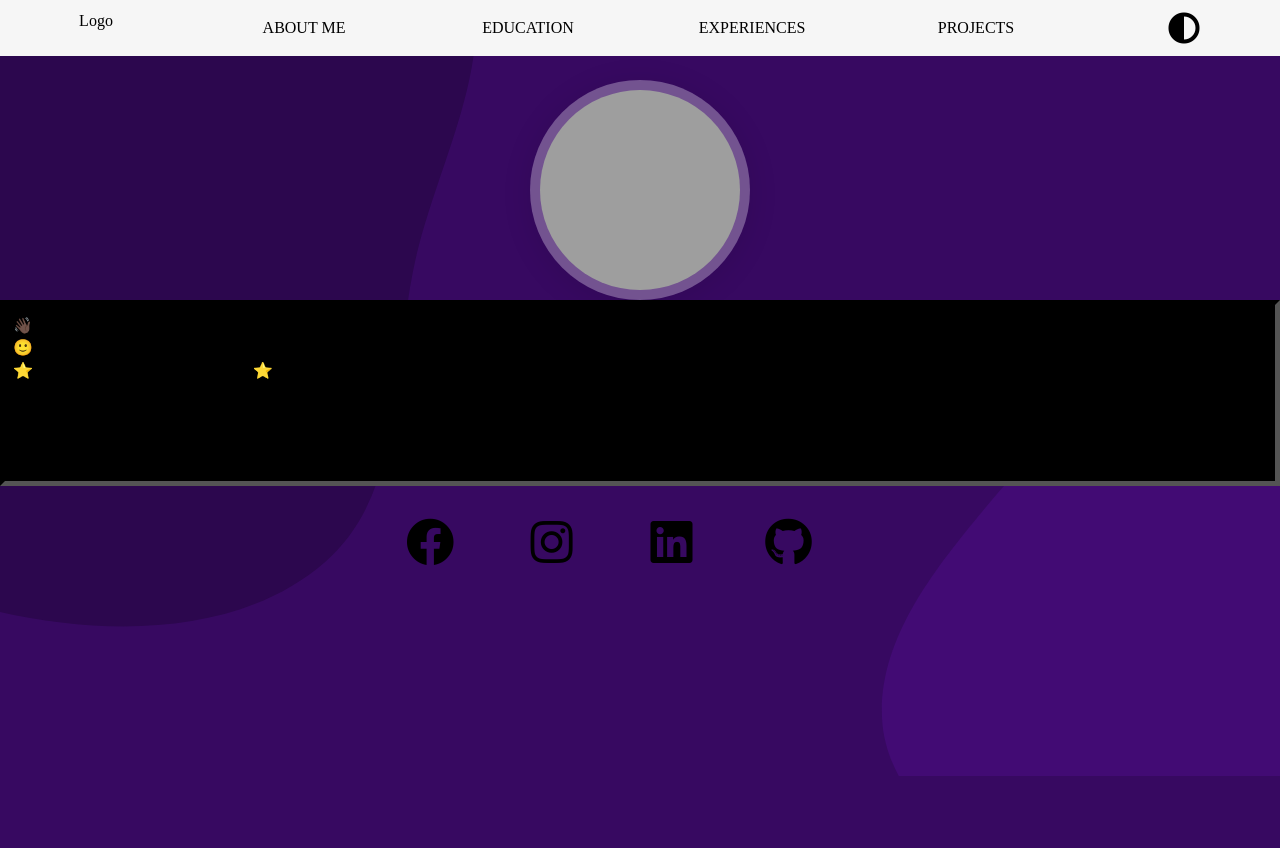
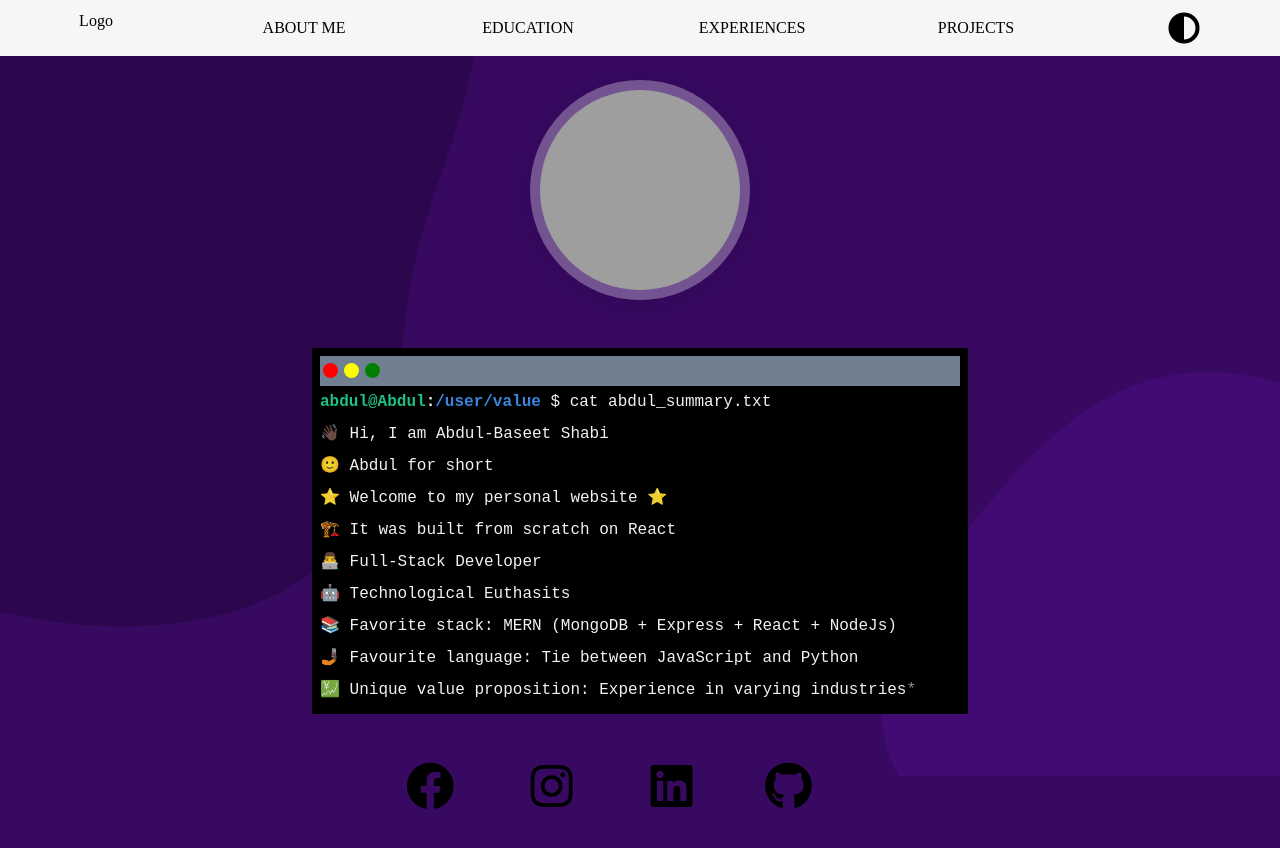
Before and after one commit to AbdulBaseetShabi/AbdulBaseetShabi.github.io, a React (Create React App) app: page / in a window 1280 px wide. Shown: the top 848 px of the page. Built offline with nearby package versions, Linux system fonts and the light colour scheme; grey boxes are pictures that could not be loaded.

Commit message:
animated console with view of a console

```diff
--- a/src/widget/animatedconsole/animatedconsole.css
+++ b/src/widget/animatedconsole/animatedconsole.css
@@ -16,5 +16,23 @@
 }
 
 .code-line{
-    margin: 0.2rem 0;
+    margin:0;
 }
+
+.circle{
+    height: 15px;
+    width: 15px;
+    border-radius: 15px;
+    float: left;
+    margin: auto 3px;
+}
+
+#console-button-container{
+    position: relative;
+    top: 7px;
+}
+
+#console-header {
+    background-color: slategray;
+    width: 100%;
+}
--- a/src/widget/animatedconsole/animatedconsole.js
+++ b/src/widget/animatedconsole/animatedconsole.js
@@ -1,184 +1,186 @@
 import React from "react";
 import "./animatedconsole.css";
+
+const CONSOLE_STYLE = {
+  minHeight: "40vh",
+  maxWidth: "50vw",
+  lineHeight: "2rem",
+  margin: "3rem auto 1rem auto",
+  padding: "0.5rem",
+  userSelect: "none",
+  textAlign: "center",
+  backgroundColor: "black",
+};
+
+const BUTTONS = ["red", "yellow", "green"];
 
 class AnimatedConsole extends React.Component {
   constructor(props) {
     super(props);
-    this.parsedText = null;
     this.state = {
-      stop: 0,
-      index: 0,
+      stop_index_with_text: 0,
+      current_index_text_array: 0,
+      stop_index_command: 0,
+      command_done: false,
     };
+    this.texts = this.props.texts;
+    this.suffixText = this.props.suffixText;
+    this.waitPeriod = null;
     this.textInterval = null;
-    this.waitPeriod = null;
-    this.prefixText = this.props.prefixText;
-    this.suffixText = this.props.suffixText;
-    this.stopInterval = false;
+    this.commandInterval = null;
     this.alreadyCalled = false;
   }
 
   pauseInterval() {
-    if (!this.alreadyCalled) {
-      this.alreadyCalled = true;
-      this.stopInterval = true;
-      this.waitPeriod = setTimeout(() => {
-        this.stopInterval = false;
-      }, this.props.textChangeInterval);
+    this.waitPeriod = setTimeout(() => {}, this.props.textChangeInterval);
+  }
+
+  componentDidMount() {
+    this.commandInterval = setInterval(() => {
+      //set the command interval
+      this.setState((prevState, prevProps) => {
+        if (prevState.stop_index_command === this.props.command.length) {
+          //once the command has stopped typing
+          clearInterval(this.commandInterval); //clear it
+          clearTimeout(this.waitPeriod);
+          this.textInterval = setInterval(() => {
+            //satrt the text interval
+            this.setState((prevState, prevProps) => {
+              if (
+                prevState.stop_index_with_text ===
+                this.texts[prevState.current_index_text_array].length
+              ) {
+                //once the text is done
+                if (
+                  prevState.current_index_text_array ===
+                  this.texts.length - 1
+                ) {
+                  //check if it is the last one
+                  clearInterval(this.textInterval); //clear the time interval
+                  return null;
+                } else {
+                  return {
+                    stop_index_with_text: 0,
+                    current_index_text_array:
+                      (prevState.current_index_text_array + 1) %
+                      this.texts.length,
+                  };
                 }
               }
 
-  parseText(text) {
-    let text_array = text;
-    if (!Array.isArray(text)) {
-      text_array = [].push(text);
+              return {
+                stop_index_with_text: prevState.stop_index_with_text + 1,
+              };
+            });
+          }, this.props.typingSpeed);
+          return {
+            command_done: true,
+          };
         }
 
-    let response = [];
-
-    for (const current_text of text_array) {
-      let index_array = [];
-      let previous_value;
-
-      for (let i = 0; i < current_text.length; i++) {
-        previous_value = index_array[index_array.length - 1];
-
-        if (i === current_text.length - 1) {
-          index_array[index_array.length - 1].end = i + 1;
-        } else if (current_text[i] === "$") {
-          if (index_array.length === 0) {
-            index_array.push({ start: i, end: -1, is_special: true });
-          } else {
-            index_array[index_array.length - 1].end = i;
-            index_array.push({
-              start: i,
-              end: -1,
-              is_special: !previous_value.is_special,
+        return {
+          stop_index_command: prevState.stop_index_command + 1,
+        };
       });
-          }
-        } else if (i === 0) {
-          index_array.push({ start: i, end: -1, is_special: false });
-        }
-      }
-
-      response.push({
-        text: current_text.replaceAll("$", " ").trim(),
-        parsedIndex: JSON.parse(JSON.stringify(index_array)),
-      });
-    }
-
-    return response;
-  }
-
-  componentDidMount() {
-    this.parsedText = this.parseText(this.props.texts);
-    this.textInterval = setInterval(() => {
-      if (
-        this.state.stop === this.parsedText[this.state.index].text.length - 1 &&
-        !this.alreadyCalled
-      ) {
-        this.pauseInterval();
-      }
-
-      if (!this.stopInterval) {
-        this.alreadyCalled = false;
-        this.setState((prevState, prevProps) => {
-          let end_of_text =
-            prevState.stop === this.parsedText[prevState.index].text.length;
-          if (!end_of_text) {
-            return {
-              stop: prevState.stop + 1,
-            };
-          } else {
-            return {
-              stop: 0,
-              index: (prevState.index + 1) % this.parsedText.length,
-            };
-          }
-        });
-      }
-    }, this.props.typingSpeed);
+    }, this.props.commandTypingSpeed);
   }
 
   componentWillUnmount() {
     clearInterval(this.textInterval);
+    clearInterval(this.commandInterval);
     clearTimeout(this.waitPeriod);
   }
 
   render() {
-    let text = this.parseText(this.props.texts);
-
-    let current_text = text[this.state.index];
-    let display_text = current_text;
-    let stop = this.state.stop;
-    display_text.parsedIndex = display_text.parsedIndex.filter((index) => {
-      return index.start <= stop;
-    });
-    display_text.parsedIndex[display_text.parsedIndex.length - 1].end =
-      stop + 1;
+    let current_index_text_array = this.state.current_index_text_array;
+    let style = {
+      ...CONSOLE_STYLE,
+      ...{
+        width: this.props.width,
+        backgroundColor: this.props.backgroundColor ?? "transparent",
+      },
+    };
 
     return (
+      <div style={style}>
+        <div id="console-header">
+          <div id="console-button-container">
+            {BUTTONS.map((button, index) => {
+              return (
                 <div
-        style={{
-          width: this.props.width,
-          minHeight: "10rem",
-          backgroundColor: this.props.backgroundColor,
-          margin: "0 auto",
-          padding: "0.5rem",
-          border: "5px inset black",
-          userSelect: "none",
-        }}
+                  className="circle"
+                  key={index}
+                  style={{ backgroundColor: button }}
                 >
-        {text.map((data, index) => {
-          if (index < this.state.index  ) {
-            return (
-              <div key={index} className="code-line">
-                <label style={{fontSize: "bold"}}>{this.prefixText}</label>
-                {data.parsedIndex.map((special_index, index) => {
-                  return (
-                    <label
-                      key={index}
-                      style={
-                        special_index.is_special
-                          ? this.props.specialCharaterStyle
-                          : {}
-                      }
-                    >
-                      {data.text.slice(
-                        special_index.start,
-                        special_index.end
-                      )}
-                    </label>
+                </div>
               );
             })}
           </div>
-            );
-          } else if (this.state.index === index) {
+          <div
+            style={{
+              textAlign: "center",
+              fontWeight: "bolder",
+              fontSize: "1.5rem",
+              width: "100%",
+              height: "30px",
+            }}
+          >
+          </div>
+        </div>
+        <div id="console-data" style={this.props.typingStyle}>
+          <div id="console-defaults">
+            <label >
+              {this.props.commandPrefix}
+              {
+                <label>
+                  <label>
+                    {this.props.command.substring(
+                      0,
+                      this.state.stop_index_command + 1
+                    )}
+                  </label>
+                  {this.state.command_done ? null : (
+                    <label
+                      id="suffix-text"
+                      style={{ fontSize: this.props.typingStyle.fontSize }}
+                    >
+                      {this.suffixText}
+                    </label>
+                  )}
+                </label>
+              }
+            </label>
+          </div>
+          {this.state.command_done ? (
+            <div id="cat-data">
+              {this.texts.map((text, index) => {
+                if (index < current_index_text_array) {
                   return (
                     <div className="code-line" key={index}>
-                <label style={{fontSize: "bold"}}>{this.prefixText}</label>
-                {display_text.parsedIndex.map((special_index, index) => {
+                      <label key={index}>{text}</label>
+                    </div>
+                  );
+                } else if (index === current_index_text_array) {
                   return (
+                    <div className="code-line" key={index}>
+                      <label key={index}>
+                        {text.substring(0, this.state.stop_index_with_text + 1)}
+                      </label>
                       <label
-                      key={index}
-                      style={
-                        special_index.is_special
-                          ? this.props.specialCharaterStyle
-                          : {}
-                      }
+                        id="suffix-text"
+                        style={{ fontSize: this.props.typingStyle.fontSize }}
                       >
-                      {display_text.text.slice(
-                        special_index.start,
-                        special_index.end
-                      )}
+                        {this.suffixText}
                       </label>
-                  );
-                })}
-                <label id="suffix-text">{this.suffixText}</label>
                     </div>
                   );
                 }
+
                 return null;
               })}
+            </div>
+          ) : null}
+        </div>
       </div>
     );
   }
--- a/src/widget/animatedtext/animatedtext.css
+++ /dev/null
@@ -1,16 +0,0 @@
-#suffix-text{
-    animation-name: blink;
-    animation-duration: 1s;
-    animation-iteration-count: infinite;
-    opacity: 1;
-}
-
-@keyframes blink {
-    from {
-        opacity: 1;
-    }
-
-    to{
-        opacity: 0;
-    }
-}
```
Also changed, not shown: src/widget/animatedtext/animatedtext.js (deleted, +0 -141 lines). Lines whose indentation alone changed are shown as unchanged.
